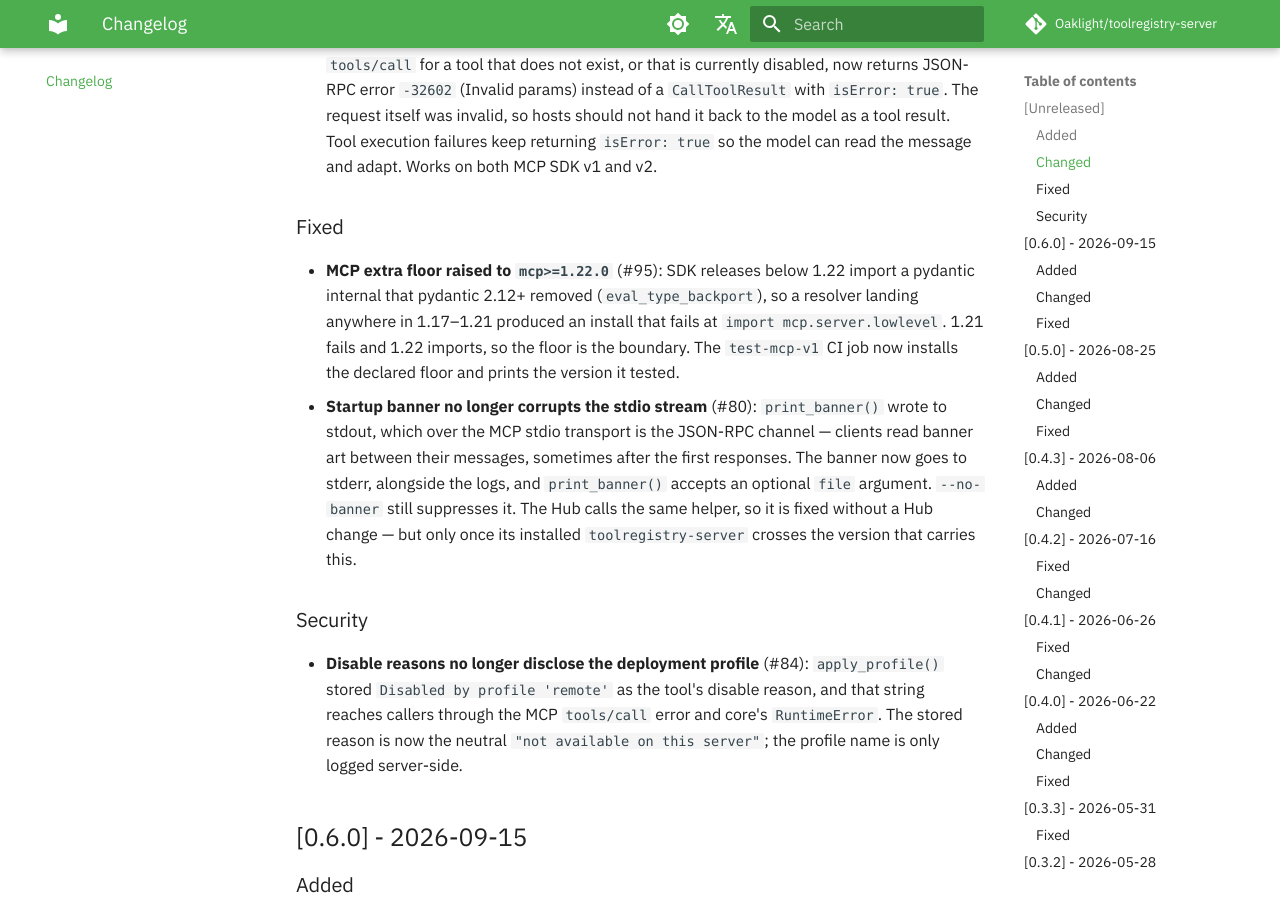
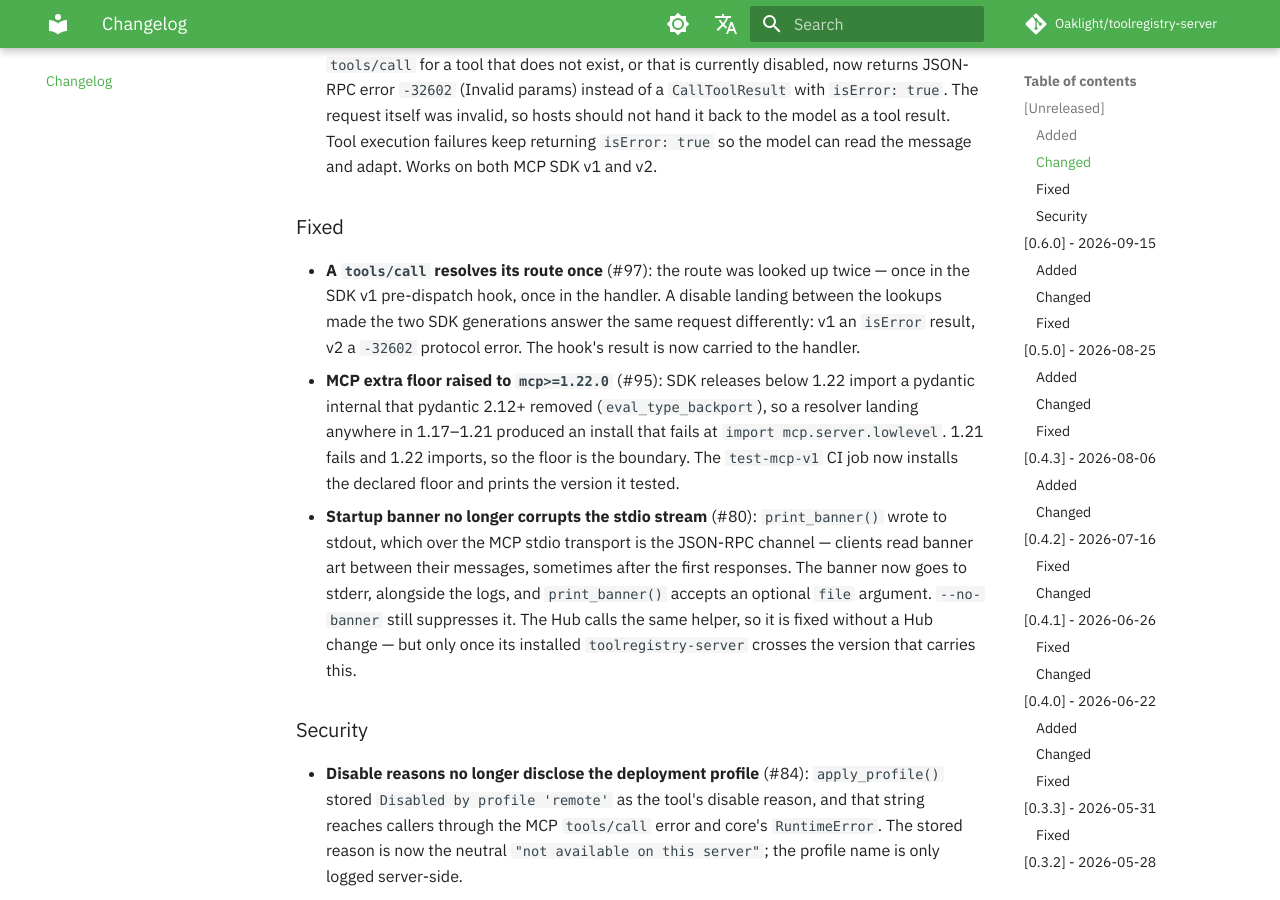
Before and after one commit to Oaklight/toolregistry-server, an MkDocs documentation site: the page built from docs/changelog.md, in a window 1280 px wide and 900 px high, scrolled down 1045 px. Built offline with MkDocs 1.6.1 and Material for MkDocs 9.7.7, drawn with Linux system fonts in a browser that asks for light colours; some web fonts are replaced; comment, search, counter and statistics services are not loaded.

Commit message:
docs: one route resolution per tools/call (#97)

```diff
--- a/docs/changelog.md
+++ b/docs/changelog.md
@@ -19,6 +19,7 @@ The format is based on [Keep a Changelog](https://keepachangelog.com/en/1.1.0/),
 
 ### Fixed
 
+- **A `tools/call` resolves its route once** (#97): the route was looked up twice — once in the SDK v1 pre-dispatch hook, once in the handler. A disable landing between the lookups made the two SDK generations answer the same request differently: v1 an `isError` result, v2 a `-32602` protocol error. The hook's result is now carried to the handler.
 - **MCP extra floor raised to `mcp>=1.22.0`** (#95): SDK releases below 1.22 import a pydantic internal that pydantic 2.12+ removed (`eval_type_backport`), so a resolver landing anywhere in 1.17–1.21 produced an install that fails at `import mcp.server.lowlevel`. 1.21 fails and 1.22 imports, so the floor is the boundary. The `test-mcp-v1` CI job now installs the declared floor and prints the version it tested.
 - **Startup banner no longer corrupts the stdio stream** (#80): `print_banner()` wrote to stdout, which over the MCP stdio transport is the JSON-RPC channel — clients read banner art between their messages, sometimes after the first responses. The banner now goes to stderr, alongside the logs, and `print_banner()` accepts an optional `file` argument. `--no-banner` still suppresses it. The Hub calls the same helper, so it is fixed without a Hub change — but only once its installed `toolregistry-server` crosses the version that carries this.
 
```
